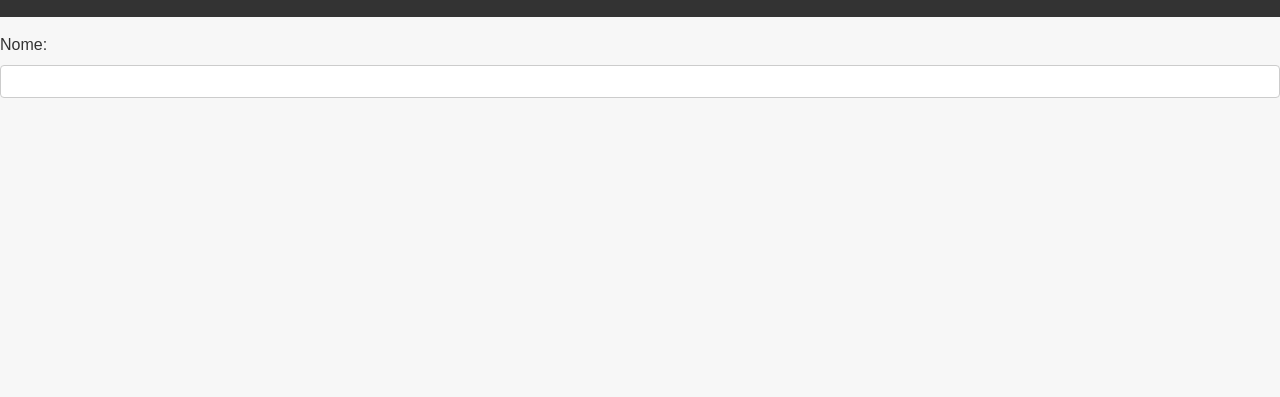
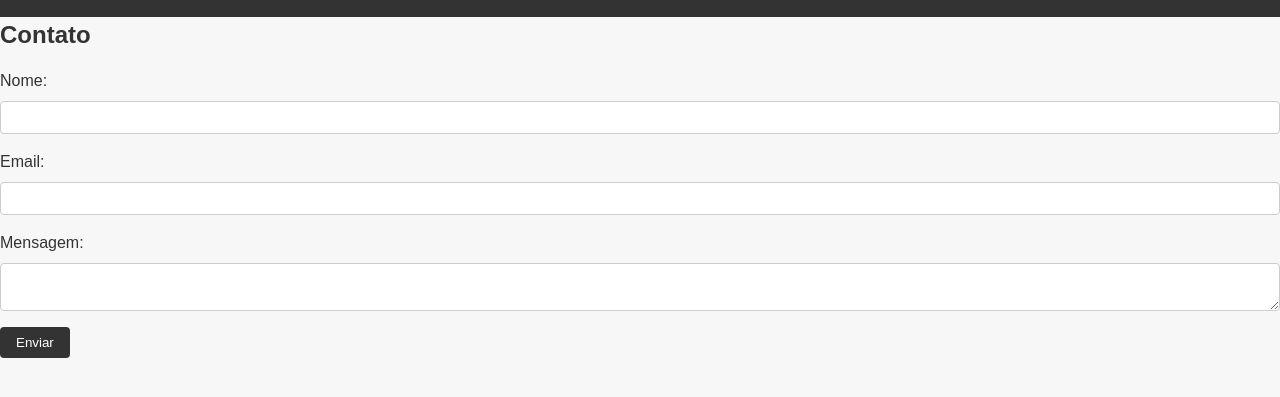
Before and after one commit to AxbrMachado/HOW_V_PORTIFOLIO, a website: page reservas.html in a window 1280 px wide. Shown: the part 95-492 px from the top of the page. Drawn offline with Linux system fonts and the light colour scheme.

Commit message:
form reservas

```diff
--- a/reservas.html
+++ b/reservas.html
@@ -18,9 +18,17 @@
           </ul>
         </nav>
       </header>
-      <form>
-        <label for="nome">Nome: </label>
-        <input type="text" id="nome" name="nome">
-      </form>
+      <section>
+        <h2>Contato</h2>
+        <form>
+          <label for="nome">Nome:</label>
+          <input type="text" id="nome" name="nome">
+          <label for="email">Email:</label>
+          <input type="email" id="email" name="email">
+          <label for="mensagem">Mensagem:</label>
+          <textarea id="mensagem" name="mensagem"></textarea>
+          <button type="submit">Enviar</button>
+        </form>
+      </section>
 </body>
 </html>
```
